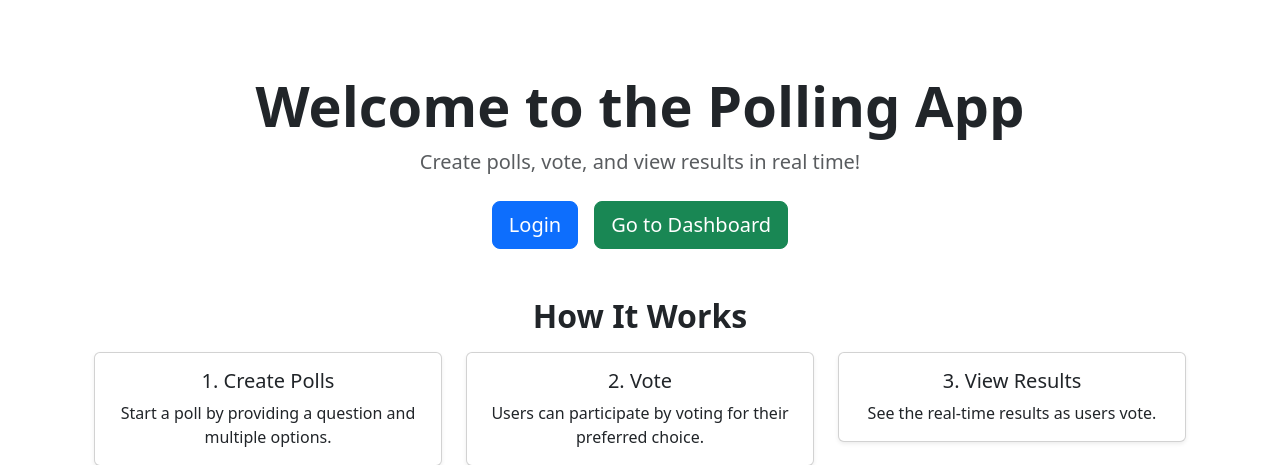
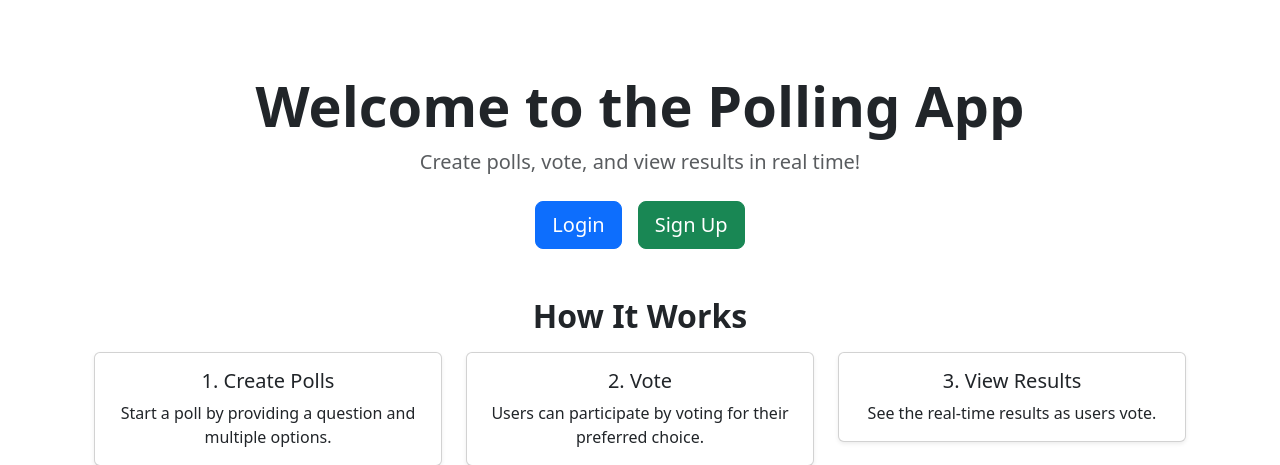
Before and after one commit to cnbrkaydemir/Polls, a Django app: template polls/templates/home.html in a window 1280 px wide. Shown: the part 56-521 px from the top of the page. Run offline with Django 3.2, Linux system fonts and the light colour scheme; the template is opened without the code that fills it, so the values that code supplies are empty.

Commit message:
Update home template to display sign up option.

```diff
--- a/polls/templates/home.html
+++ b/polls/templates/home.html
@@ -7,7 +7,7 @@
 
     <div class="d-flex justify-content-center gap-3 mt-4">
         <a href="{% url 'home' %}" class="btn btn-lg btn-primary">Login</a>
-        <a href="{% url 'dashboard' %}" class="btn btn-lg btn-success">Go to Dashboard</a>
+        <a href="{% url 'register' %}" class="btn btn-lg btn-success">Sign Up</a>
     </div>
 
     <div class="mt-5">
```
